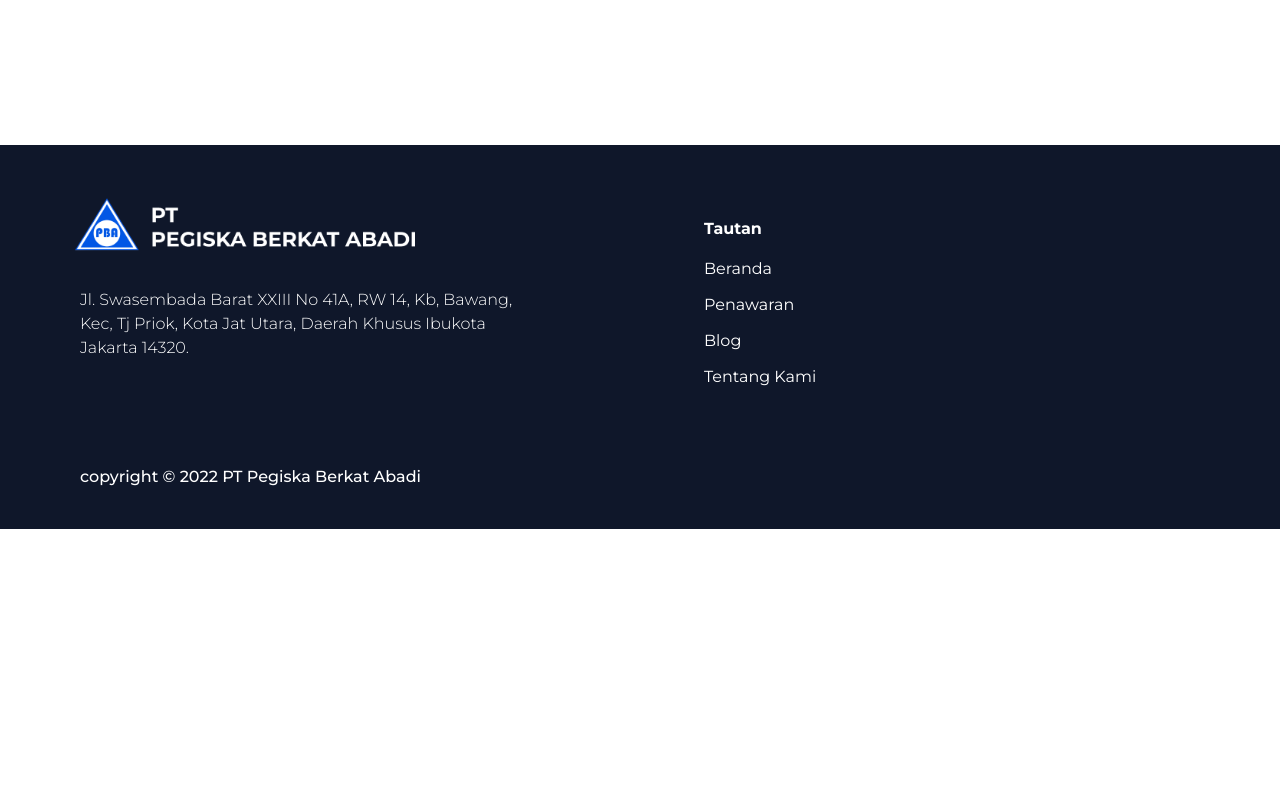
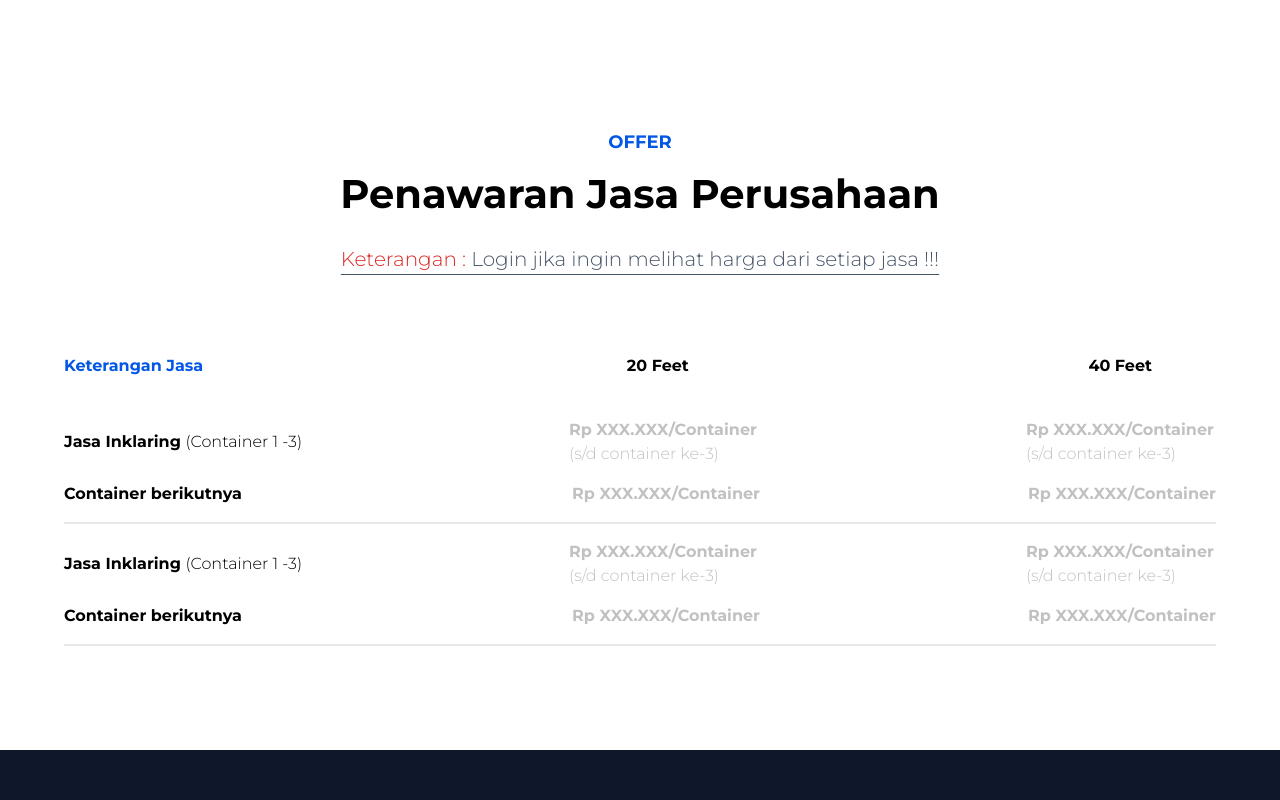
Before and after one commit to novalchristian/PegiskaWeb, a React (Create React App) app: page /penawaran in a window 1280 px wide. Shown: the part 520-1320 px from the top of the page. Before the commit the page ends 1049 px from the top, so only its background shows below. Built offline with nearby package versions, Linux system fonts and the light colour scheme.

Commit message:
membuat penawaran main

```diff
--- a/src/Components/Templates/PenawaranHero.Template.jsx
+++ b/src/Components/Templates/PenawaranHero.Template.jsx
@@ -5,9 +5,9 @@ import { TitleHeroAtom, ButtonAtom} from '../Atoms';
 
 export default function PenawaranHeroTemplate() {
   return (
-    <div className="md:pt-22 pt-28 md:pb-16 flex justify-center">
+    <div className="md:pt-22 pt-28 md:pb-12 flex justify-center ">
       <div className="container flex justify-center">
-        <div className="w-full max-w-7xl">
+        <div className="w-full max-w-[1340px]">
           <div className="flex flex-wrap-reverse justify-center">
             <div className="w-full lg:w-1/2 md:pt-10 flex md:justify-start justify-center mt-[-30px] md:mt-0">
               <img
@@ -18,7 +18,7 @@ export default function PenawaranHeroTemplate() {
             </div>
             <div className="w-full lg:w-1/2 flex flex-col text-end items-end text-right justify-center px-10 md:px-0 pt-5 md:pt-0">
               <TitleHeroAtom>Penawaran</TitleHeroAtom>
-              <p className="max-w-md text-base text-secondary pt-3">
+              <p className="max-w-[430px] text-base text-secondary pt-3">
                 PT Pegiska Berkat Abadi memiliki beberapa penawaran berdasarkan
                 jenis jasa yang diinginkan. PT Pegiska Berkat Abadi dapat dengan
                 baik mengurus semuanya berdasarkan jasa yang diminta.
--- a/src/Pages/Penawaran.jsx
+++ b/src/Pages/Penawaran.jsx
@@ -12,6 +12,90 @@ function Penawaran() {
       <PenawaranHeroTemplate />
       {/* Penawaran Hero End */}
 
+      {/* Main Penawaran Start */}
+      <div className="md:pt-0 pt-16 pb-10 flex justify-center">
+        <div className="container">
+          <div className="w-full px-4">
+            <div className="mx-auto mb-16 text-center max-w-6xl ">
+              <div className="pb-10">
+                <h4 className="mb-2 text-lg font-bold text-primary uppercase">
+                  Offer
+                </h4>
+                <h2 className="mb-4 text-3xl font-bold text-black md:text-[2.5rem]">
+                  Penawaran Jasa Perusahaan
+                </h2>
+                <p className="mt-5 font-light text-secondary text-sm md:text-xl underline underline-offset-8 decoration-1">
+                  <span className="text-red-600">Keterangan :</span> Login jika
+                  ingin melihat harga dari setiap jasa !!!
+                </p>
+              </div>
+
+              <div className="flex justify-between md:pt-10 md:md:pb-6">
+                <h4 className="text-primary font-bold">Keterangan Jasa</h4>
+                <h4 className="font-bold text-black pl-6">20 Feet</h4>
+                <h4 className="font-bold text-black pr-16">40 Feet</h4>
+              </div>
+
+              <div className="border-b-2 pb-4">
+                <div className="flex justify-between items-center md:pt-4">
+                  <h4 className="text-black font-bold">
+                    Jasa Inklaring{" "}
+                    <span className="font-light">(Container 1 -3)</span>
+                  </h4>
+                  <p className="font-bold text-[#C1C1C1] text-left max-w-[190px]">
+                    Rp XXX.XXX/Container{" "}
+                    <span className="font-light">(s/d container ke-3)</span>
+                  </p>
+                  <p className="font-bold text-[#C1C1C1] max-w-[190px] w-[240px] text-left">
+                    Rp XXX.XXX/Container{" "}
+                    <span className="font-light">(s/d container ke-3)</span>
+                  </p>
+                </div>
+                <div className="flex justify-between items-center md:pt-4">
+                  <h4 className="text-black font-bold w-[240px] text-left">
+                    Container berikutnya
+                  </h4>
+                  <p className="font-bold text-[#C1C1C1] text-left max-w-[190px]">
+                    Rp XXX.XXX/Container
+                  </p>
+                  <p className="font-bold text-[#C1C1C1] text-left max-w-[190px]">
+                    Rp XXX.XXX/Container
+                  </p>
+                </div>
+              </div>
+
+              <div className="border-b-2 pb-4">
+                <div className="flex justify-between items-center md:pt-4">
+                  <h4 className="text-black font-bold">
+                    Jasa Inklaring{" "}
+                    <span className="font-light">(Container 1 -3)</span>
+                  </h4>
+                  <p className="font-bold text-[#C1C1C1] text-left max-w-[190px]">
+                    Rp XXX.XXX/Container{" "}
+                    <span className="font-light">(s/d container ke-3)</span>
+                  </p>
+                  <p className="font-bold text-[#C1C1C1] max-w-[190px] w-[240px] text-left">
+                    Rp XXX.XXX/Container{" "}
+                    <span className="font-light">(s/d container ke-3)</span>
+                  </p>
+                </div>
+                <div className="flex justify-between items-center md:pt-4">
+                  <h4 className="text-black font-bold w-[240px] text-left">
+                    Container berikutnya
+                  </h4>
+                  <p className="font-bold text-[#C1C1C1] text-left max-w-[190px]">
+                    Rp XXX.XXX/Container
+                  </p>
+                  <p className="font-bold text-[#C1C1C1] text-left max-w-[190px]">
+                    Rp XXX.XXX/Container
+                  </p>
+                </div>
+              </div>
+            </div>
+          </div>
+        </div>
+      </div>
+      {/* Main Penawaran End */}
 
       {/* Footer Template Start */}
       <FooterTemplate />
```
